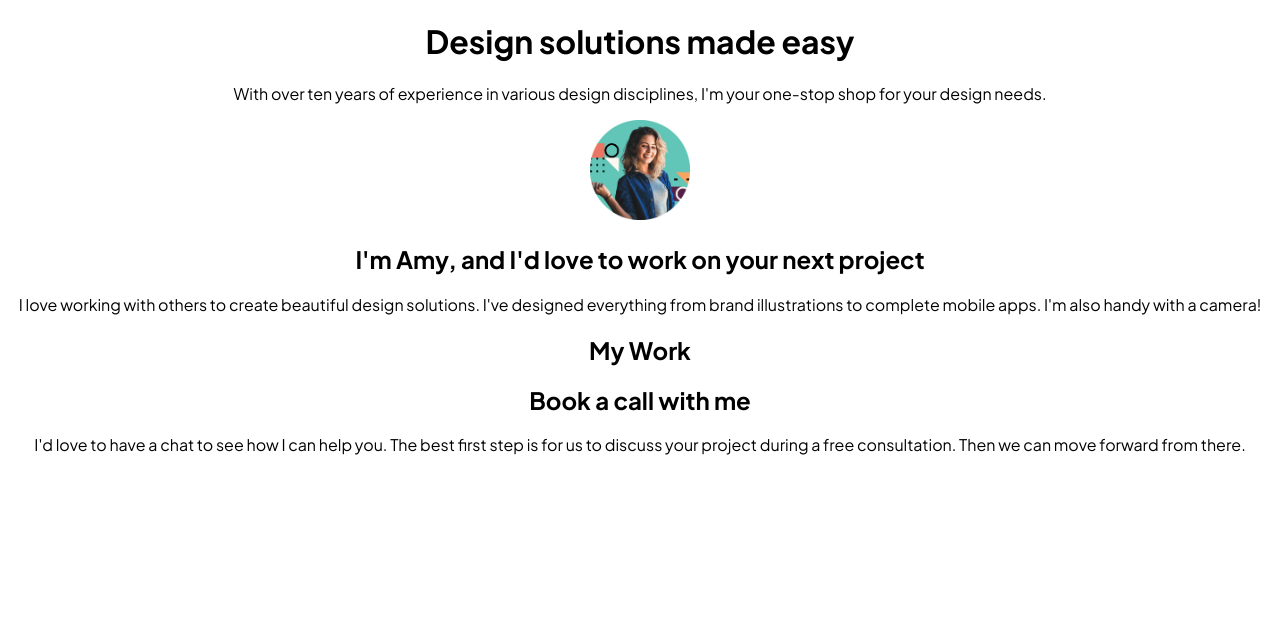
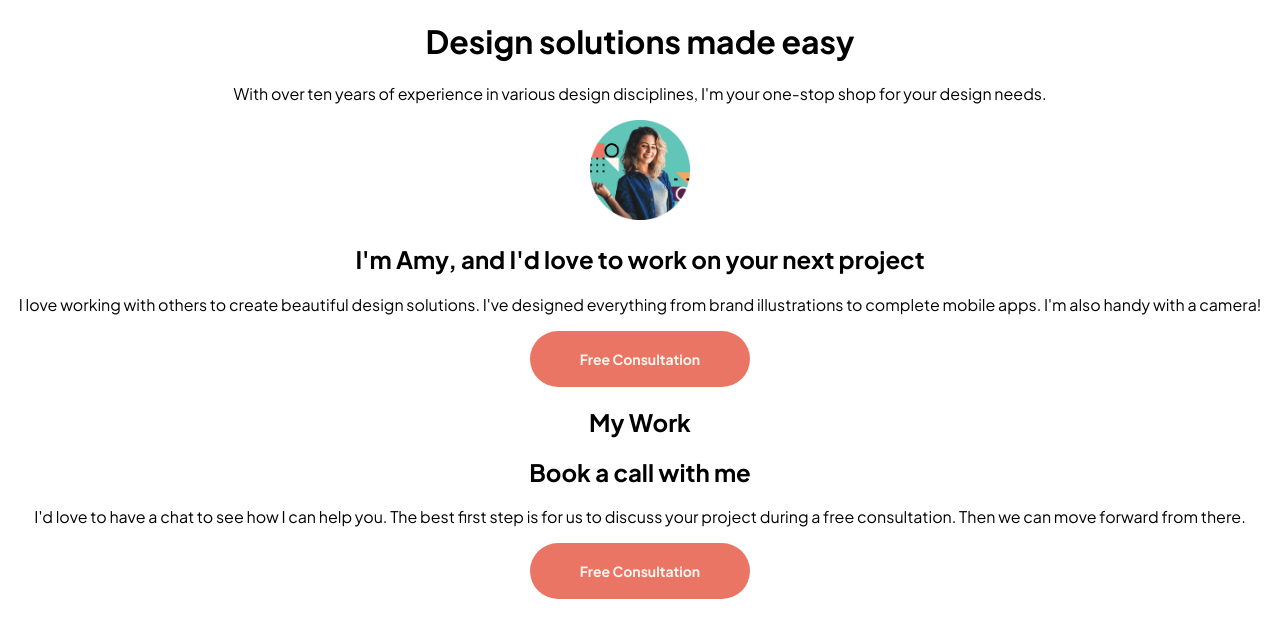
Before and after one commit to vikrambenipal/design-portfolio-app, a React (Create React App) app: page / in a window 1280 px wide. Shown: the top 638 px of the page. Built offline with nearby package versions, Linux system fonts and the light colour scheme.

Commit message:
created Free Consultation CTA with styling

```diff
--- a/src/App.js
+++ b/src/App.js
@@ -24,6 +24,7 @@ function App() {
             I've designed everything from brand illustrations to complete mobile apps.
             I'm also handy with a camera!
           </p>
+          <FreeConsult color={theme.red} hoverColor={theme.orange}/>
         </div>
       </div>
 
@@ -37,6 +38,7 @@ function App() {
           The best first step is for us to discuss your project during a free consultation.
           Then we can move forward from there.
         </p>
+        <FreeConsult color={theme.red} hoverColor={theme.orange}/>
       </div>
 
     </div>
--- a/src/components/FreeConsult.js
+++ b/src/components/FreeConsult.js
@@ -1,8 +1,26 @@
-import React from 'react'
+import React from 'react';
+import styled from 'styled-components';
+import theme from '../theme';
 
-const FreeConsult = () => {
+const Button = styled.button`
+    border-radius: 50px;
+    width: 220px;
+    height: 56px;
+    border: none;
+    color: ${theme.white ? theme.white : "#FFFFFF"};
+    background-color: ${props => props.color ? props.color : theme.black};
+    :hover{
+        background-color: ${props => props.hoverColor ? props.hoverColor : theme.black};
+    }
+    font-family: PlusJakartaSansBold;
+    font-size: 14px;
+    cursor: pointer;
+`
+const FreeConsult = ({ color, hoverColor }) => {
   return (
-    <div>FreeConsult</div>
+    <div>
+        <Button color={color} hoverColor={hoverColor}>Free Consultation</Button>
+    </div>
   )
 }
 export default FreeConsult;
--- a/src/theme.js
+++ b/src/theme.js
@@ -5,7 +5,9 @@ const theme = {
     red: "#EB7565",
     green: "#61C4B7",
     purple: "#552049",
-    black: "030303",
+    black: "#030303",
     grey: "#7A746E",
     white: "#FFF7F0"
 }
+
+export default theme;
```
